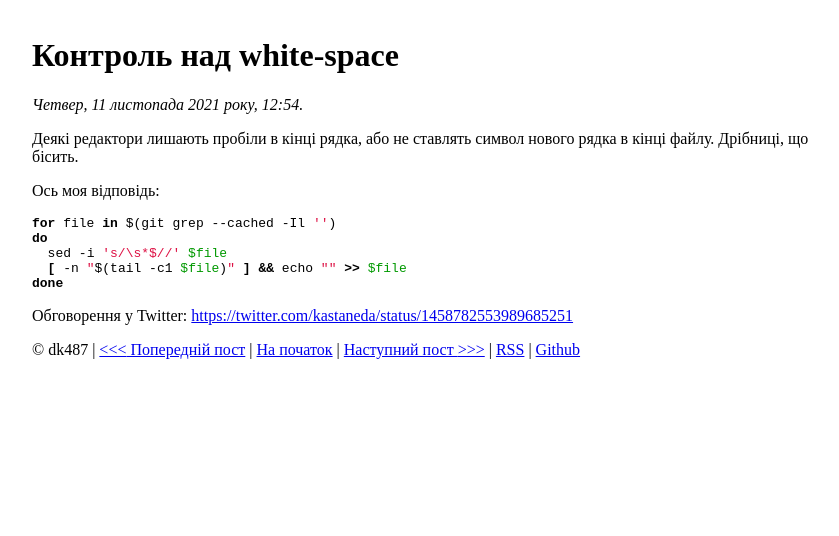
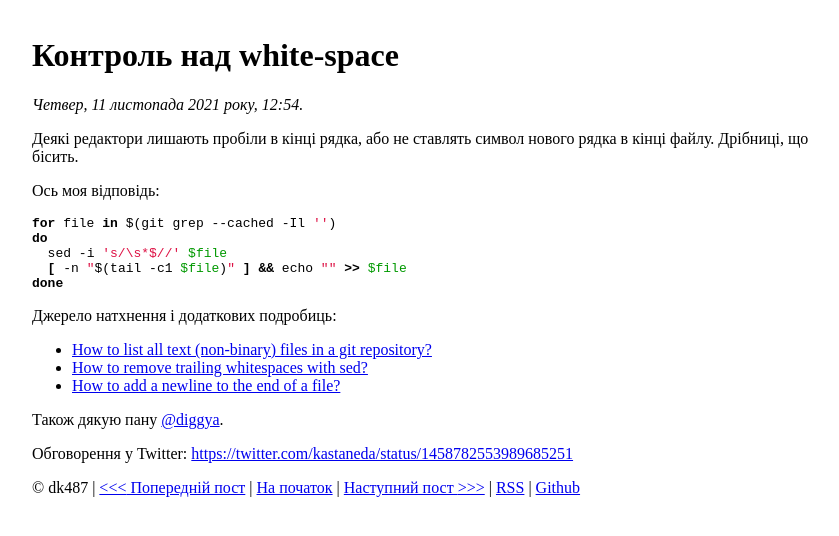
Before and after one commit to dk487/test.de.co.ua, a Jekyll site: the page built from _posts/2021/2021-11-11-whitespace.md, in a window 1280 px wide. Shown: the top 536 px of the page, without its empty margins (208-1047 px from the left). Built offline with Jekyll 4.4.1, drawn with Linux system fonts in a browser that asks for light colours.

Commit message:
Moar linkz

````diff
--- a/_posts/2021/2021-11-11-whitespace.md
+++ b/_posts/2021/2021-11-11-whitespace.md
@@ -15,4 +15,19 @@ do
 done
 ```
 
+Джерело натхнення і додаткових подробиць:
+
+<div lang="en" markdown=1>
+ - [How to list all text (non-binary) files in a git repository?][1]
+ - [How to remove trailing whitespaces with sed?][2]
+ - [How to add a newline to the end of a file?][3]
+</div>
+
+Також дякую пану [@diggya][4].
+
+[1]: https://stackoverflow.com/a/24350112
+[2]: https://stackoverflow.com/a/4438318
+[3]: https://unix.stackexchange.com/a/263965
+[4]: https://twitter.com/diggya/
+
 Обговорення у Twitter: <https://twitter.com/kastaneda/status/1458782553989685251>
````
